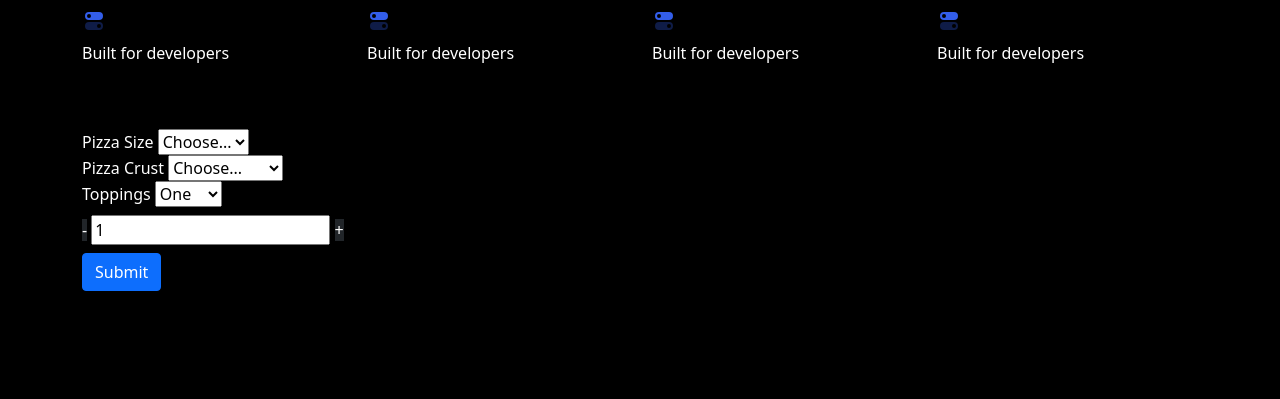
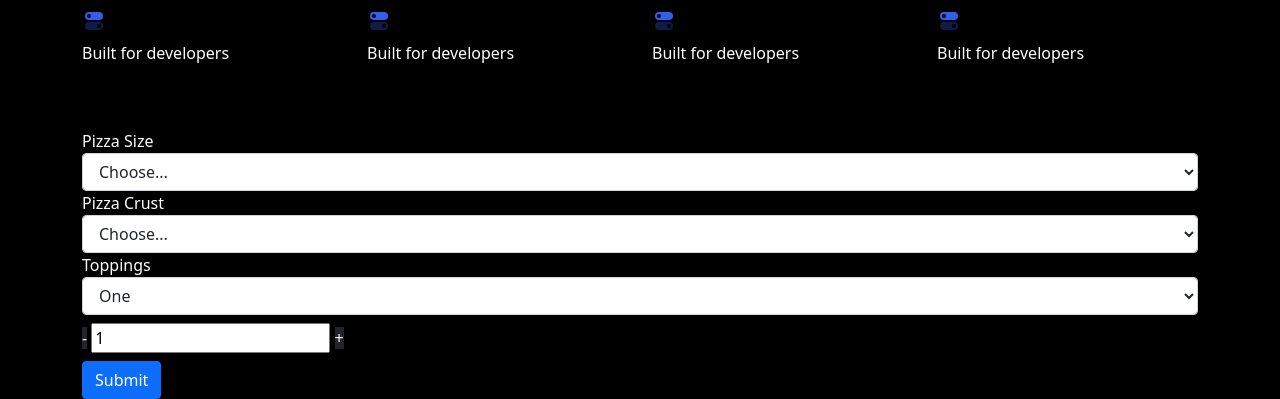
Before and after one commit to vokumu/paddyPizza, a plain HTML site: page index.html in a window 1280 px wide. Shown: the part 701-1100 px from the top of the page. Before the commit the page ends 992 px from the top, so only its background shows below. Drawn offline with nearby package versions, Linux system fonts and the light colour scheme.

Commit message:
Added order css

```diff
--- a/css/styles.css
+++ b/css/styles.css
@@ -5,3 +5,14 @@ body{
 .bg-primary1{
     background-color:#ffbc2c;
 }
+.mySelect{
+    width: 100%; display: block; padding: .375rem .75rem; ont-size: 1rem;
+    font-weight: 400;
+    line-height: 1.5;
+    color: #212529;
+    background-color: #fff;
+    background-clip: padding-box;
+    border: 1px solid #ced4da;
+    border-radius: .25rem;
+    transition: border-color .15s ease-in-out,box-shadow .15s ease-in-out;
+}
```
